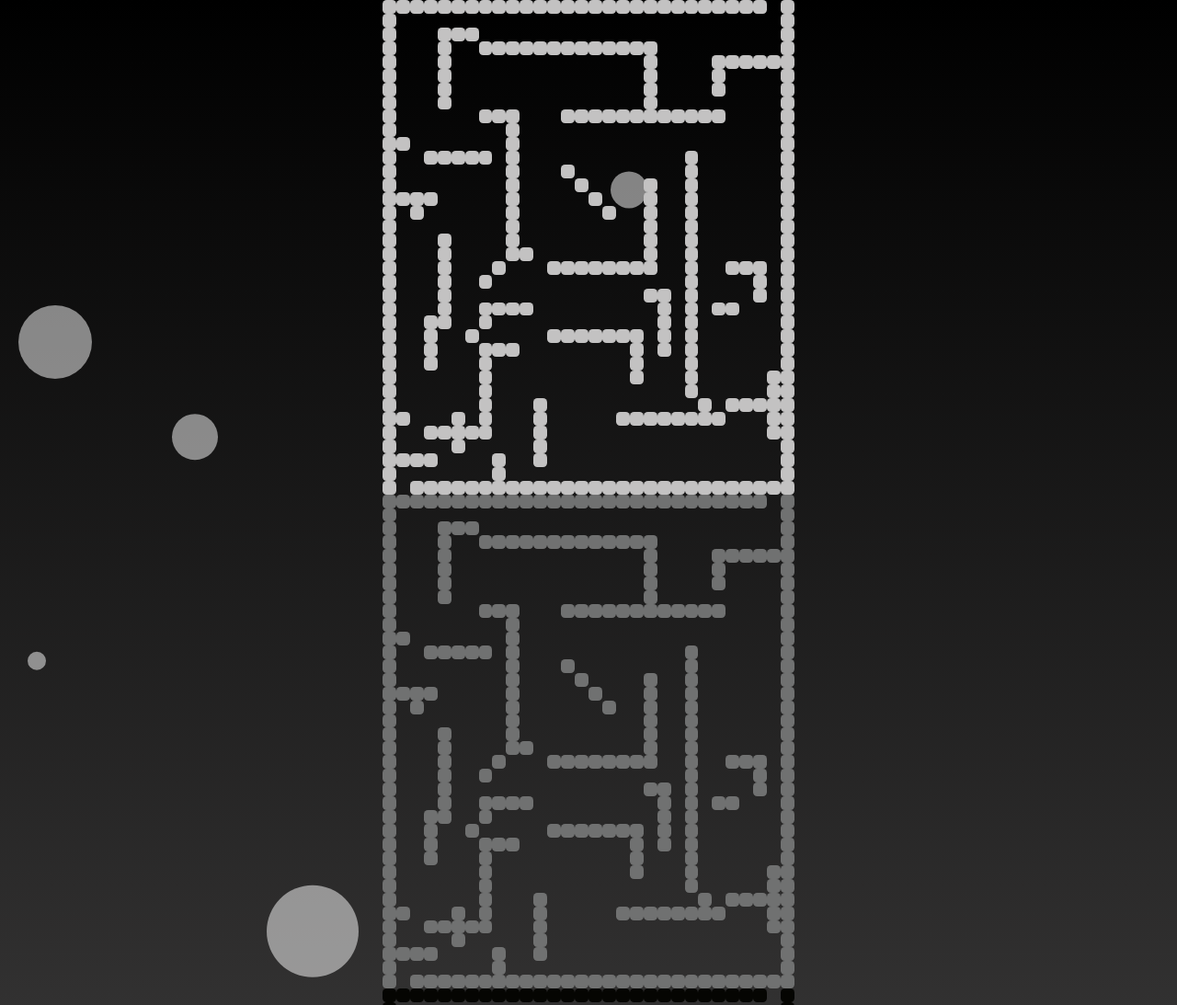
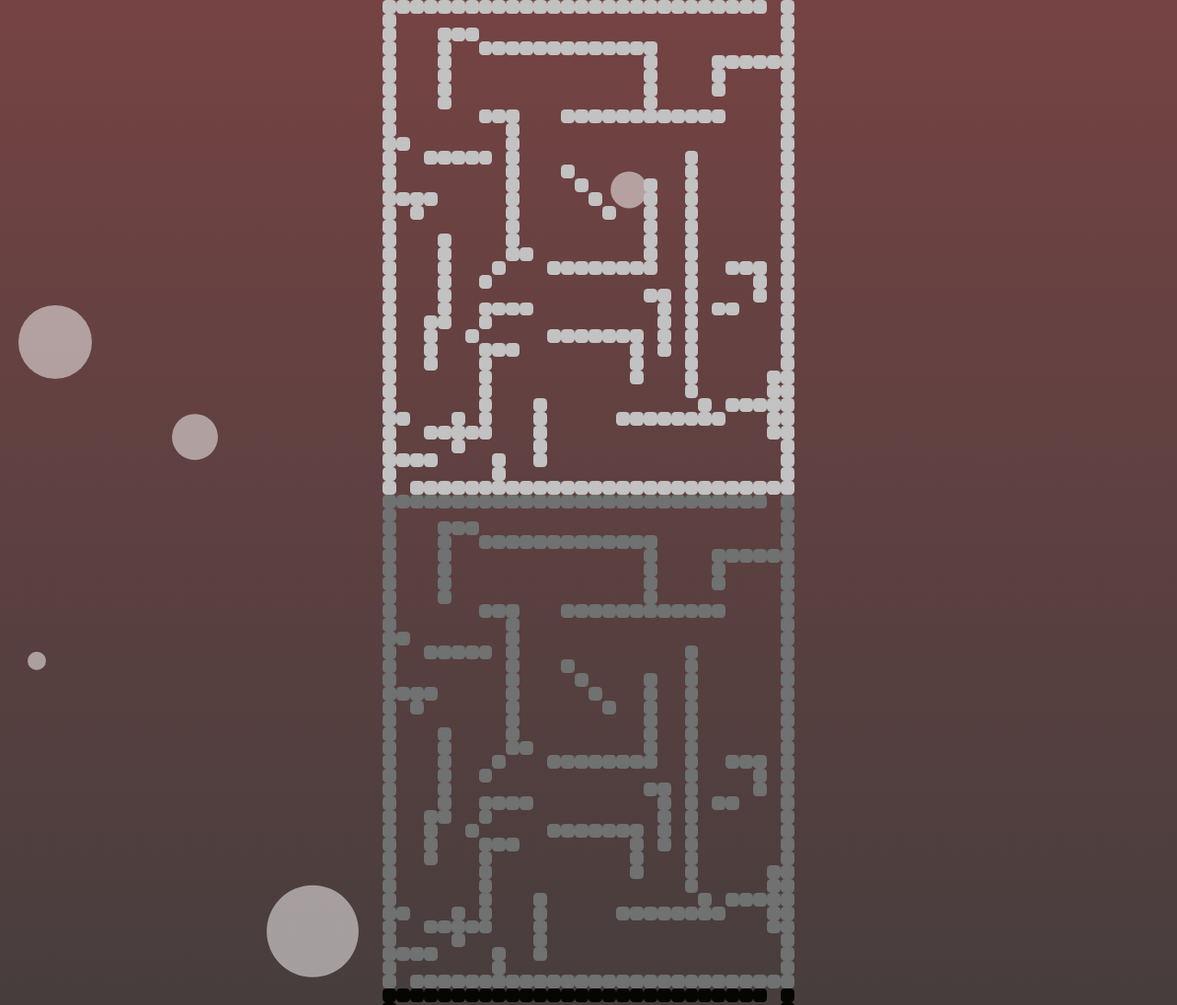
Before and after one commit to kumarutkarsh1248/TombRunner, a plain HTML site: page index.html in a window 1280 px wide. Shown: the top 1093 px of the page at 92% size. Drawn offline with Linux system fonts and the light colour scheme.

Commit message:
added red color to check wether my git repository is schowing changes or not

```diff
--- a/style.css
+++ b/style.css
@@ -6,7 +6,7 @@ canvas{
     height: 210vw;
     width: 100vw;
     position:absolute;
-    background: linear-gradient(rgb(0, 0, 0), rgb(61, 60, 60), rgb(0, 0, 0));
+    background: linear-gradient(rgb(117, 67, 67), rgb(61, 60, 60), rgb(0, 0, 0));
     z-index:-1;
 }
 
```
